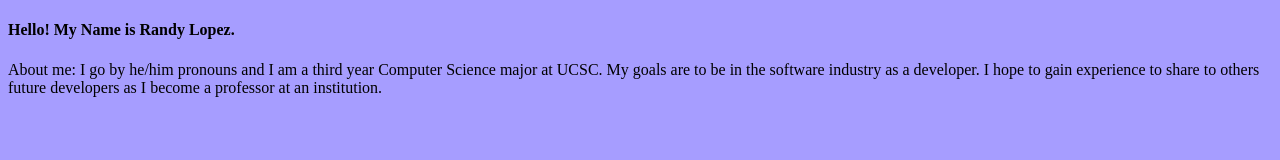
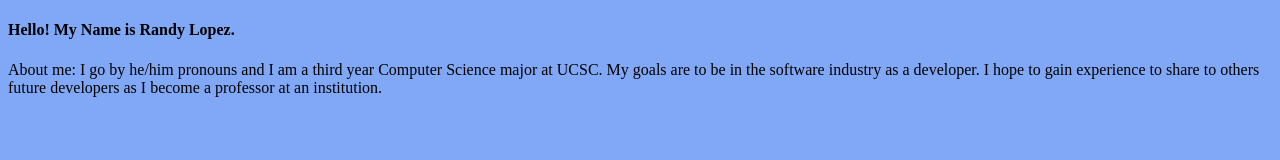
Before and after one commit to rndlpz/website, a plain HTML site: page index.html in a window 1280 px wide. Drawn offline with Linux system fonts and the light colour scheme.

Commit message:
Update index.html

```diff
--- a/index.html
+++ b/index.html
@@ -3,7 +3,7 @@
     <head>
          <title>Randy's Website</title>
     </head>
-    <body style = "background-color: rgb(166,157,612)">
+    <body style = "background-color:#81A8F7;">
         <h4>Hello! My Name is Randy Lopez.</h4>
         <p>About me: I go by he/him pronouns and I am a third year Computer Science major at UCSC.
         My goals are to be in the software industry as a developer. I hope to gain experience to share
```
